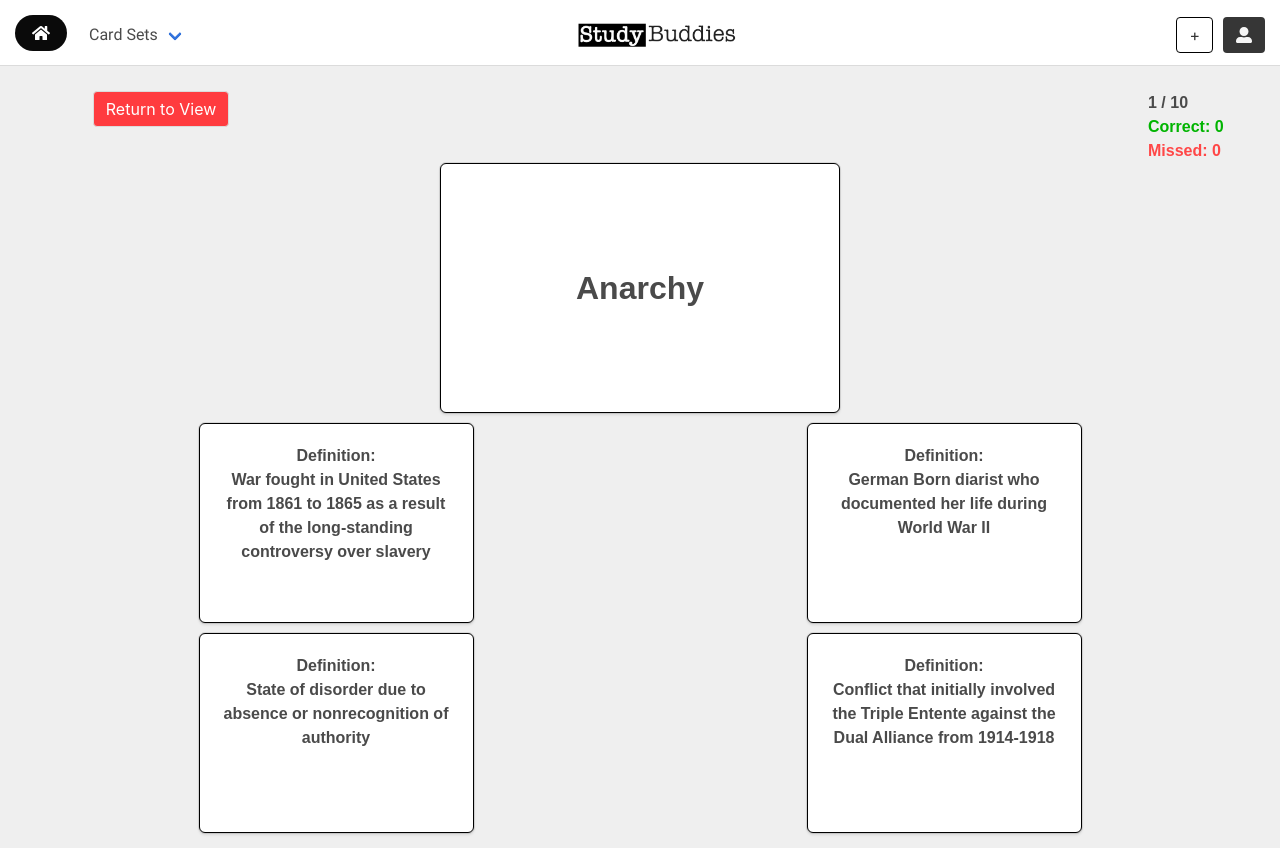
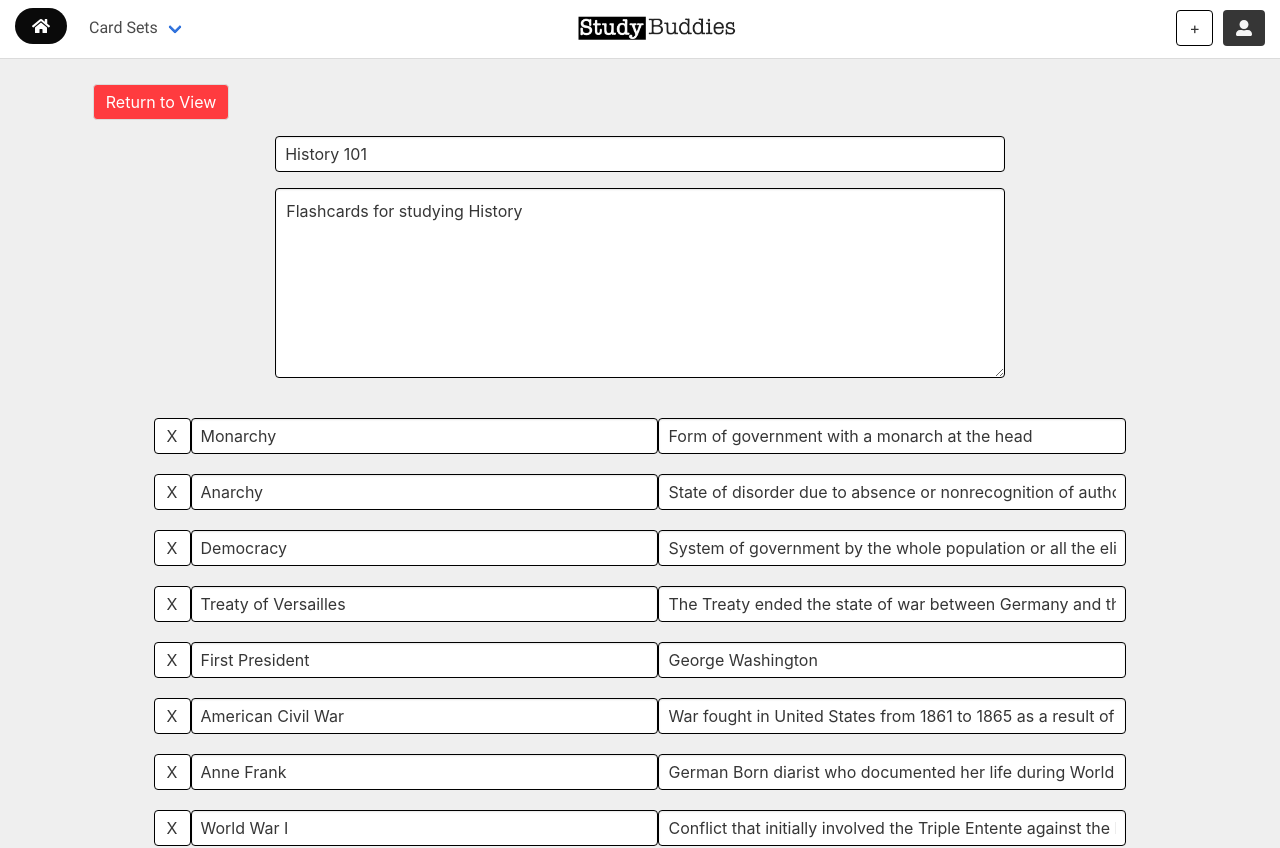
Before and after one commit to m1771vw/StudyBuddies, a React (Create React App) app: page / in a window 1280 px wide. Shown: the top 848 px of the page. Built offline with nearby package versions, Linux system fonts and the light colour scheme.

Commit message:
Fixed edit view issues

```diff
--- a/src/App.css
+++ b/src/App.css
@@ -96,7 +96,7 @@ h1 {
 }
 
 .header-button {
-  margin-top:10px;
+  /* margin-top:10px; */
 }
 
 
@@ -157,7 +157,7 @@ h1 {
 .header-flex-content {
   display: flex;
   align-items: center;
-  padding: 5px 10px 10px;
+  padding: 8px 10px 10px;
   border-bottom: 1px solid rgb(219, 219, 219);
   /* background-color: rgb(255, 255, 96); */
   /* SKY */
@@ -182,7 +182,6 @@ h1 {
   margin-right: auto;
   justify-content: center;
   align-items: center;
-  padding-top: 10px;
   padding-right: 60px;
 }
 /* ViewSet CSS */
@@ -219,6 +218,13 @@ h1 {
   margin-right: 10px;
   margin-bottom: 10px;
   border: 1px black solid;
+}
+
+.edit-view-form {
+  display: flex;
+  padding: 25px 0;
+  flex-direction: column;
+
 }
 
 @media (max-width: 1307px) {
@@ -357,6 +363,7 @@ h1 {
 
 .return-to-view-button {
   margin-left: 5%;
+  margin-bottom: 16px;
 }
 
 .quiz-term-box {
--- a/src/App.js
+++ b/src/App.js
@@ -18,7 +18,7 @@ import { HOMEPAGE, LOGIN_VIEW, SIGNUP_VIEW, PROFILE_VIEW, DASHBOARD, CREATE_VIEW
 
 class App extends Component {
   state = {
-    pageName: QUIZ,
+    pageName: EDIT,
     userList: Users,
     flashCardSets: FlashCards,
     // selectedCardSet: [],
--- a/src/components/EditView.js
+++ b/src/components/EditView.js
@@ -80,12 +80,12 @@ class EditView extends Component {
                                     { term: '', definition: '' }
                                 ]
                             })}} >
-                <div className="level">
-                    <div className='level-item level-left'>
+                <div className="flex-column">
+                    <div className='return-to-view-button'>
                             <button onClick={() => {this.props.selectCardSet(this.props.selectedCardSetIndex)}}
                                     className='button is-watermelon'>Return to View</button>
                         </div>
-                    <div className="level-item has-text-centered text-area-level">
+                    <div className="has-text-centered text-area-level">
                         <input className="input button-border set-name-field"
                                value={this.state.setname}
                                required
@@ -93,7 +93,6 @@ class EditView extends Component {
                                type="text"
                                placeholder="Enter set name here..." />
                     </div>
-                    <div className="level-item level-right"></div>
                 </div>
                 <div className="level text-area-level">
                     <textarea className="button-border textarea"
```
